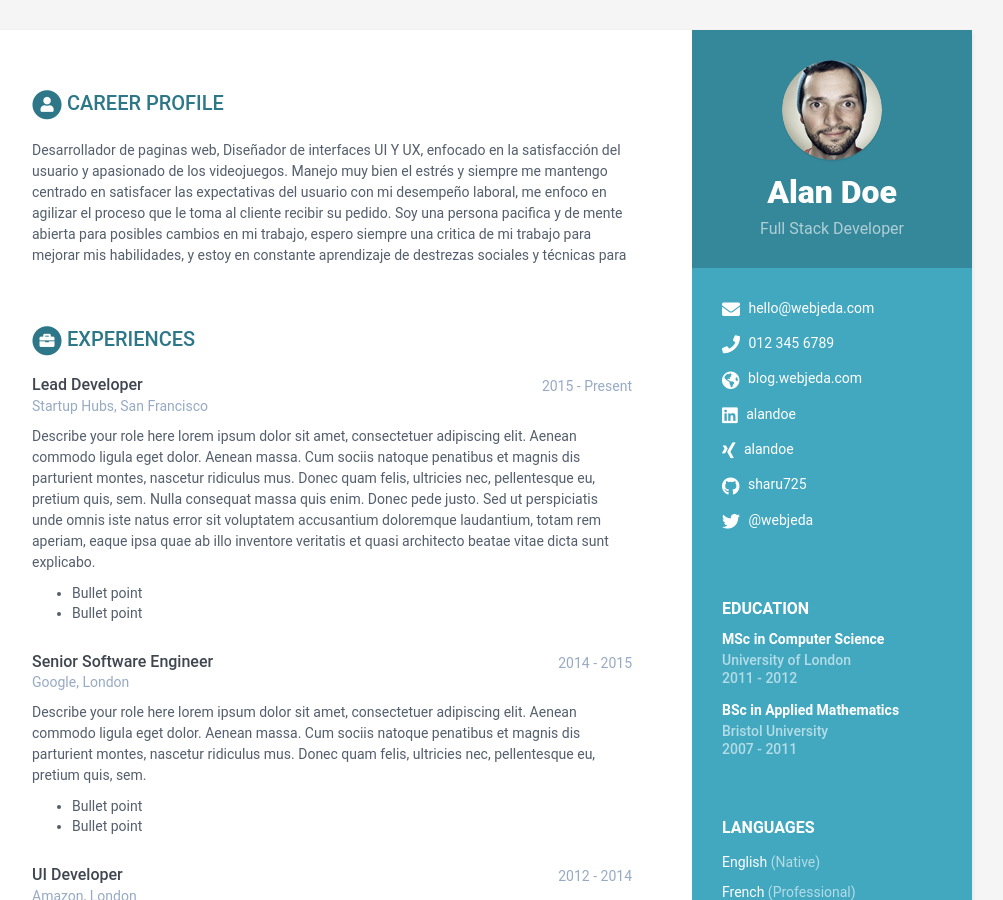
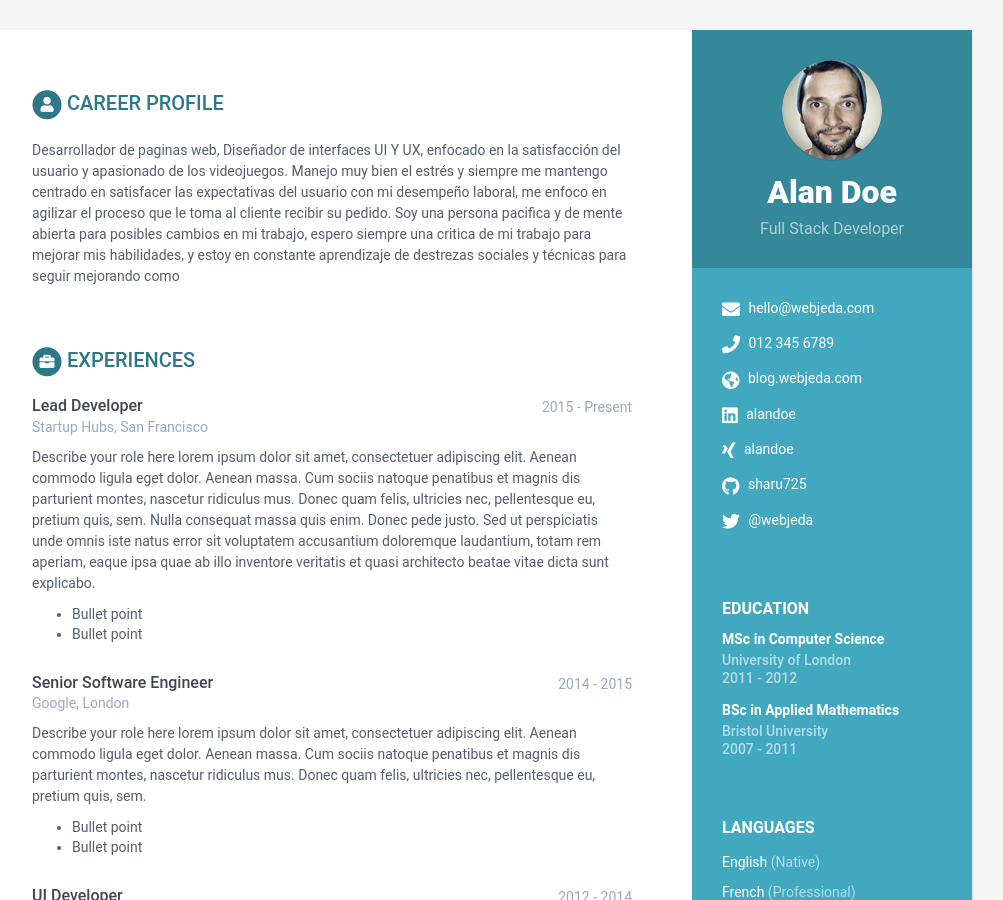
Before and after one commit to KevinC99/good-birch-4e19a, a Jekyll site: the page built from index.html, in a window 1280 px wide and 900 px high. Shown: the whole window, without its empty margins (168-1171 px from the left). Built offline with Jekyll 4.4.1, drawn with Linux system fonts in a browser that asks for light colours.

Commit message:
data.yml: updated summary in career-profile

```diff
--- a/_data/data.yml
+++ b/_data/data.yml
@@ -40,7 +40,7 @@ career-profile:
     proceso que le toma al cliente recibir su pedido. Soy una persona pacifica y
     de mente abierta para posibles cambios en mi trabajo, espero siempre una
     critica de mi trabajo para mejorar mis habilidades, y estoy en constante
-    aprendizaje de destrezas sociales y técnicas para
+    aprendizaje de destrezas sociales y técnicas para seguir mejorando como
 education:
   - degree: MSc in Computer Science
     university: University of London
```
